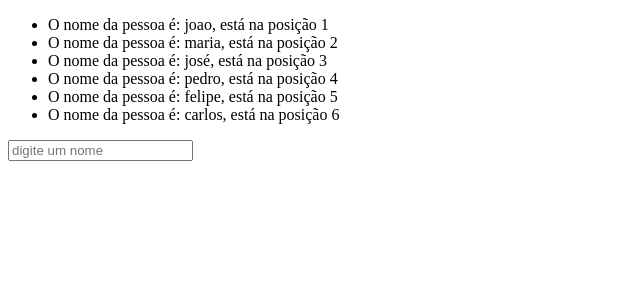
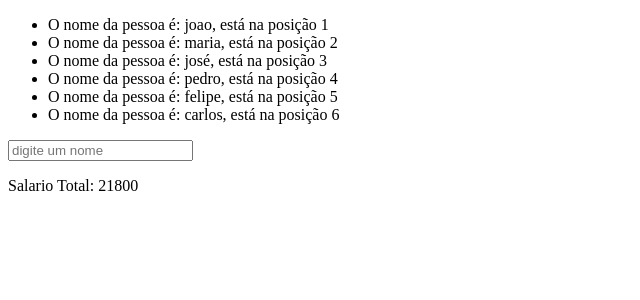
Before and after one commit to leandrobraga/ExercicioAngular, an Angular app: page / in a window 1280 px wide. Shown: the top 300 px of the page, without its empty margins (0-640 px from the left). Built offline with nearby package versions, Linux system fonts and the light colour scheme.

Commit message:
Exemplo 6

```diff
--- a/src/app/app.component.html
+++ b/src/app/app.component.html
@@ -12,3 +12,4 @@
 <ul *ngFor="let nomeFiltro of nomesFiltro">
   <li>{{ nomeFiltro }}</li>
 </ul>
+<p>Salario Total: {{ getValorTotal() }}</p>
--- a/src/app/app.component.ts
+++ b/src/app/app.component.ts
@@ -13,4 +13,17 @@ export class AppComponent {
       nome.toLowerCase().includes(valor.toLowerCase())
     );
   }
+
+  pessoas: any = [
+    { id: 1, nome: "joao", salario: 5000 },
+    { id: 2, nome: "maria", salario: 1000 },
+    { id: 3, nome: "josé", salario: 2000 },
+    { id: 4, nome: "pedro", salario: 3000 },
+    { id: 5, nome: "felipe", salario: 10000 },
+    { id: 6, nome: "carlos", salario: 800 }
+  ];
+
+  getValorTotal(): Number {
+    return this.pessoas.reduce((soma, pessoa) => soma + pessoa.salario, 0);
+  }
 }
```
